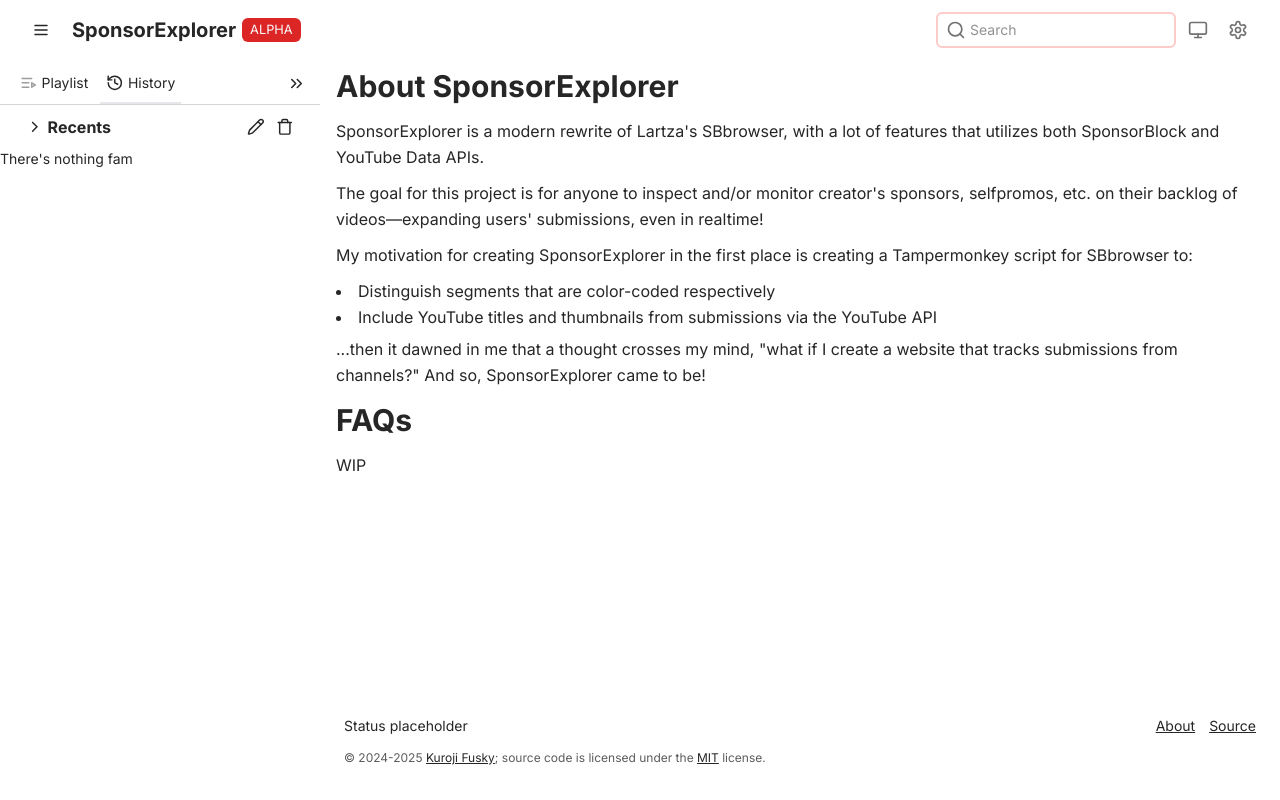
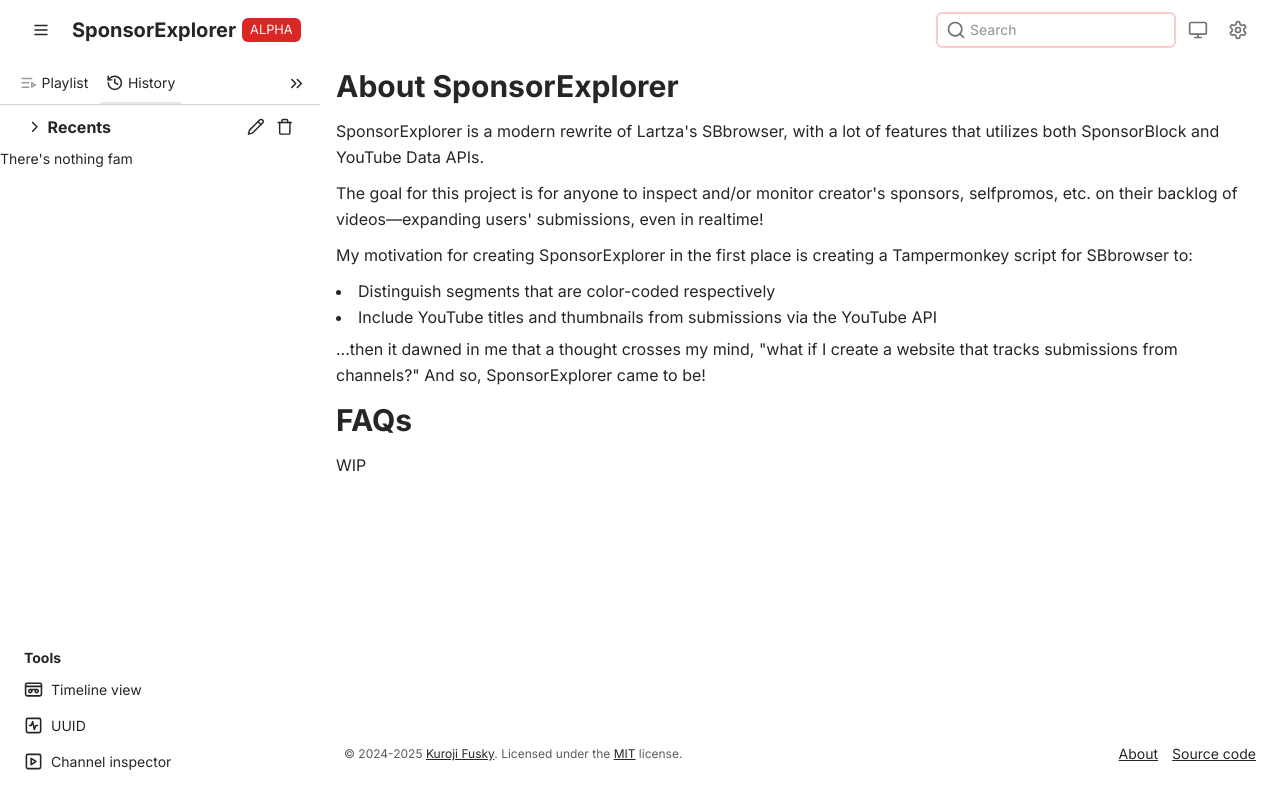
Before and after one commit to kuroji-fusky/SponsorExplorer, a Next.js app in the folder client/: page /about in a window 1280 px wide. Built offline with nearby package versions, Linux system fonts and the light colour scheme.

Commit message:
add tools on sidebar

```diff
--- a/client/src/app/layout.tsx
+++ b/client/src/app/layout.tsx
@@ -54,7 +54,7 @@
             <div className="xl:flex block">
               <DynamicSidebar />
               <div className="flex-1">
-                <main className="min-h-[calc(100dvh-12.5rem)]">{children}</main>
+                <main className="min-h-[calc(100dvh-10.75rem)]">{children}</main>
                 <Footer />
               </div>
             </div>
--- a/client/src/components/Base/DynamicSidebar.tsx
+++ b/client/src/components/Base/DynamicSidebar.tsx
@@ -9,12 +9,14 @@
   LuHistory,
   LuListVideo,
   LuPencil,
+  LuSquareActivity,
+  LuSquarePlay,
   LuTrash,
+  LuVideotape,
 } from "react-icons/lu"
 import { IconWrapper } from "../IconWrapper"
 import { KuroLS } from "@/lib/KuroLS"
 import type { RecentVisitedChannels } from "@/types"
-import { Notice } from "../Notice"
 
 export function DynamicSidebar() {
   const [recentChannelList, setRecentChannelList] = useState<
@@ -65,7 +67,7 @@
           </button>
         </nav>
         <div className="pb-2.5 h-full overflow-x-hidden">
-          <section className="relative">
+          <section className="relative h-full flex flex-col">
             {/* Header */}
             <div className="se-bg-w1 flex items-center px-5 sticky top-0 py-2.5">
               <button className="pl-1.5 pr-1">
@@ -86,7 +88,7 @@
               </button>
             </div>
             {/* Content */}
-            <div className="select-none space-y-0.5" role="list">
+            <div className="flex-1 select-none space-y-0.5" role="list">
               {/* <div className="px-4 pt-2">
                 <Notice intent="warn">
                   Couldn't retrieve recent history because JavaScript is
@@ -124,6 +126,30 @@
                 <div>There's nothing fam</div>
               )}
             </div>
+            <div className="px-3 py-2">
+              <h3 className="px-3 py-1">Tools</h3>
+              <Link
+                className="flex items-center gap-x-2 px-3 py-2 hover:bg-neutral-500/30 rounded-md"
+                href="/timeline"
+              >
+                <IconWrapper icon={LuVideotape} />
+                <span>Timeline view</span>
+              </Link>
+              <Link
+                className="flex items-center gap-x-2 px-3 py-2 hover:bg-neutral-500/30 rounded-md"
+                href="/inspector/uuid"
+              >
+                <IconWrapper icon={LuSquareActivity} />
+                <span>UUID</span>
+              </Link>
+              <Link
+                className="flex items-center gap-x-2 px-3 py-2 hover:bg-neutral-500/30 rounded-md"
+                href="/inspector/channel"
+              >
+                <IconWrapper icon={LuSquarePlay} />
+                <span>Channel inspector</span>
+              </Link>
+            </div>
           </section>
         </div>
       </aside>
--- a/client/src/components/Base/Footer.tsx
+++ b/client/src/components/Base/Footer.tsx
@@ -6,7 +6,15 @@
   return (
     <footer className="px-6 pt-12 pb-6 mx-auto max-w-screen-2xl space-y-3.5">
       <div className="flex items-center justify-between gap-x-2">
-        <div>Status placeholder</div>
+        <p className="text-xs">
+          <span className="opacity-75">{`© 2024-${currentYear} `}</span>
+          <Link href="https://kurojifusky.com">Kuroji Fusky</Link>
+          <span className="opacity-75">
+            {". Licensed under the "}
+          </span>
+          <Link href="https://opensource.org/license/mit">MIT</Link>
+          <span className="opacity-75">{" license."}</span>
+        </p>
         <div className="space-x-3.5">
           <Link className="inline-flex items-center" href="/about">
             About
@@ -15,18 +23,9 @@
             className="inline-flex items-center"
             href="https://github.com/kuroji-fusky/SponsorExplorer"
           >
-            Source
+            Source code
           </Link>
         </div>
-      </div>
-      <div className="text-xs">
-        <span className="opacity-75">{`© 2024-${currentYear} `}</span>
-        <Link href="https://github.com/kuroji-fusky">Kuroji Fusky</Link>
-        <span className="opacity-75">
-          {"; source code is licensed under the "}
-        </span>
-        <Link href="https://opensource.org/license/mit">MIT</Link>
-        <span className="opacity-75">{" license."}</span>
       </div>
     </footer>
   )
--- a/client/src/components/Headers/ChannelInfo.tsx
+++ b/client/src/components/Headers/ChannelInfo.tsx
@@ -35,9 +35,12 @@
   }, [sbSegments])
 
   return (
-    <div className="mt-1 flex py-2 gap-x-5 md:flex-row flex-col items-center">
+    <section
+      data-testid="channel-summary"
+      className="mt-1 flex py-2 gap-x-5 md:flex-row flex-col items-center"
+    >
       <div className="flex-shrink-0">
-        <div className="md:size-32 size-40 relative overflow-hidden rounded-full">
+        <div className="md:size-32 size-36 relative overflow-hidden rounded-full">
           {/* eslint-disable-next-line @next/next/no-img-element */}
           <img src={`${channel!.thumbs}`} alt="" className="size-full" />
         </div>
@@ -76,9 +79,10 @@
           </span>
           <span>&bull;</span>
           <span
+            aria-label={`${totalSegmentCount} submission(s)`}
             className={cn(
               "transition-opacity",
-              !isSegmentFetchComplete ? "opacity-45" : "",
+              !isSegmentFetchComplete ? "opacity-75" : "",
             )}
           >
             <SegmentStatsInline submissionCount={totalSegmentCount} />
@@ -91,6 +95,6 @@
           ) : null}
         </div>
       </div>
-    </div>
+    </section>
   )
 }
--- a/client/src/components/Notice.tsx
+++ b/client/src/components/Notice.tsx
@@ -31,30 +31,31 @@
 export function Notice(
   props: PropsWithChildren<NoticeProps & VariantProps<typeof NoticeBox>>,
 ) {
-  const _id = useId()
-  const a11yHeadingId = `notice-title-${_id}`
+  const a11yHeadingId = `notice-title-${useId()}`
 
   const iconProps = {
-    size: 26,
+    size: 24,
     className: "flex-shrink-0",
   }
 
   return (
     <div
-      data-notice-box=""
+      data-testid="notice-box"
       className={NoticeBox({
         intent: props.intent,
       })}
       role="note"
-      aria-labelledby={a11yHeadingId}
+      aria-labelledby={props.heading ? a11yHeadingId : undefined}
     >
       {props.intent === "info" && <InfoIcon {...iconProps} />}
       {props.intent === "warn" && <WarningIcon {...iconProps} />}
       {props.intent === "alert" && <AlertIcon {...iconProps} />}
       <div>
-        <div className="font-semibold text-lg pb-0.5" id={a11yHeadingId}>
-          {props.heading}
-        </div>
+        {props.heading ? (
+          <div className="font-semibold text-lg pb-0.5" id={a11yHeadingId}>
+            {props.heading}
+          </div>
+        ) : null}
         <span>{props.children}</span>
       </div>
     </div>
--- a/client/src/components/VideoItems/VideoItemGrid.tsx
+++ b/client/src/components/VideoItems/VideoItemGrid.tsx
@@ -13,10 +13,7 @@
 import { useChannelStoreProvider } from "@/context"
 import { TimeDateWrapper } from "../TimeDateWrapper"
 import { cn } from "@/utils"
-
-const SegmentBar = dynamic(() =>
-  import("../SegmentBar").then((m) => m.SegmentBar),
-)
+import { SegmentBar } from "../SegmentBar"
 
 const SegmentPeek = dynamic(() =>
   import("./SegmentPeek").then((m) => m.SegmentPeek),
```
